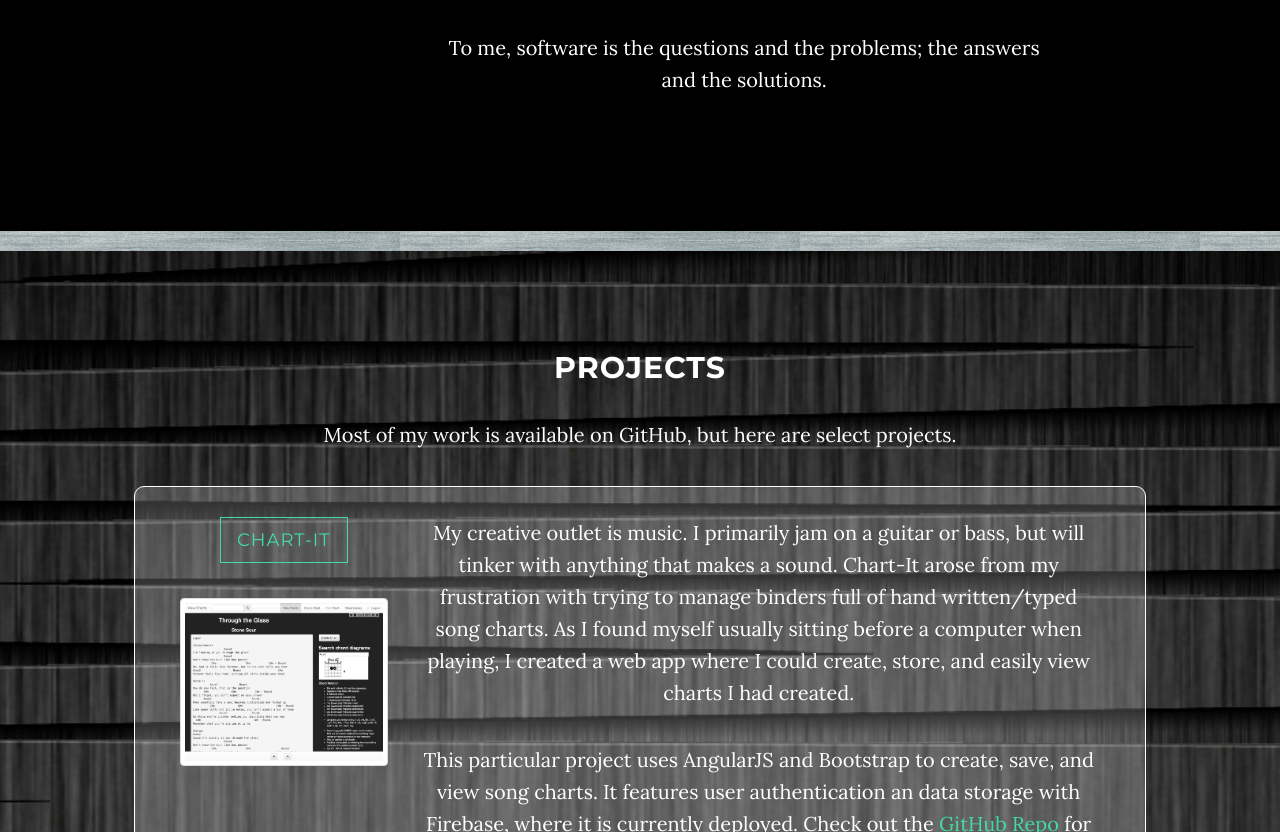
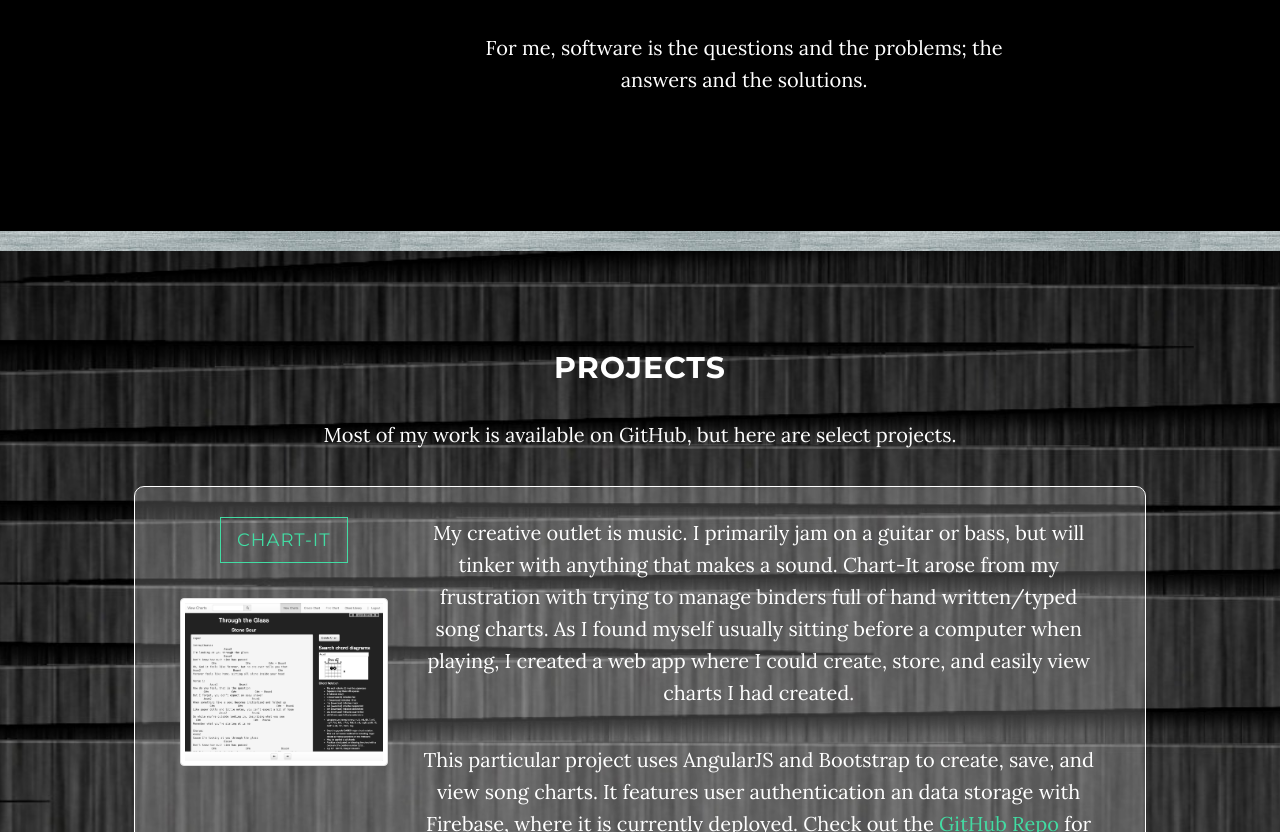
Before and after one commit to cscholze/cscholze.github.io, a website: page index.html in a window 1280 px wide. Shown: the part 1343-2175 px from the top of the page. Drawn offline with Linux system fonts and the light colour scheme.

Commit message:
edited about me

```diff
--- a/index.html
+++ b/index.html
@@ -113,7 +113,7 @@
                   difficult questions to answer are those that have never been asked, just as the most challenging problems
                   are those that have never been solved.
               </p>
-              <p> To me, software is the questions and the problems; the answers and the solutions.</p>
+              <p> For me, software is the questions and the problems; the answers and the solutions.</p>
             </div>
           </div>
 
```
